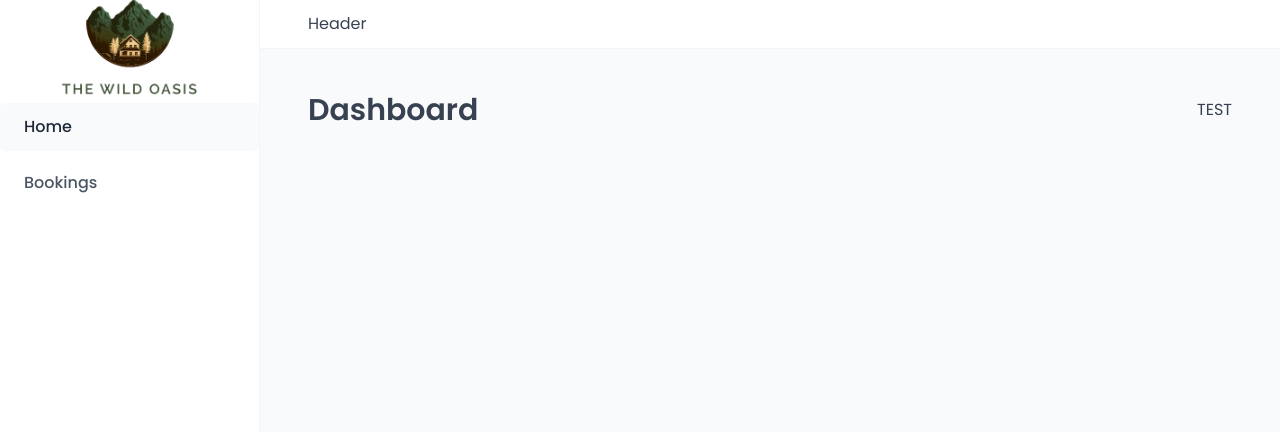
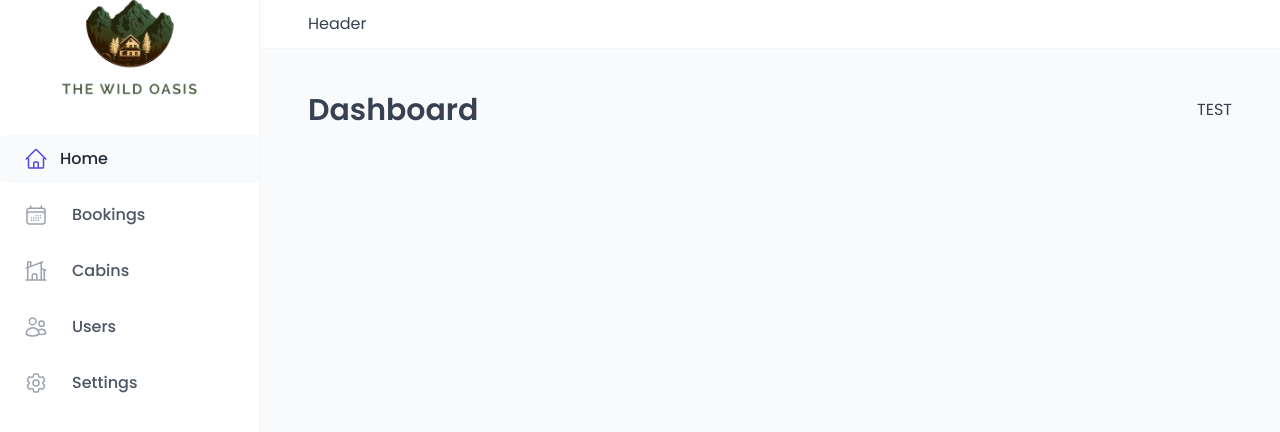
Before and after one commit to yannsf29/HotelReservation, a React (Vite) app: page /dashboard in a window 1280 px wide. Shown: the top 432 px of the page. Built offline with nearby package versions, Linux system fonts and the light colour scheme; a web font is replaced by a local one.

Commit message:
added navBar

```diff
--- a/src/ui/MainNav.jsx
+++ b/src/ui/MainNav.jsx
@@ -1,5 +1,12 @@
 import { NavLink } from "react-router-dom";
 import styled from "styled-components";
+import {
+  HiOutlineCalendarDays,
+  HiOutlineCog6Tooth,
+  HiOutlineHome,
+  HiOutlineHomeModern,
+  HiOutlineUsers,
+} from "react-icons/hi2";
 
 const NavList = styled.ul`
   display: flex;
@@ -51,10 +58,38 @@
     <nav>
       <NavList>
         <li>
-          <StyledNavLink to="./dashboard">Home</StyledNavLink>{" "}
+          <StyledNavLink to="./dashboard">
+            <HiOutlineHome />
+            <span>Home</span>
+          </StyledNavLink>{" "}
         </li>
         <li>
-          <StyledNavLink to="./bookings">Bookings</StyledNavLink>{" "}
+          <StyledNavLink to="./bookings">
+            <HiOutlineCalendarDays />
+            <span></span>
+            Bookings
+          </StyledNavLink>{" "}
+        </li>
+        <li>
+          <StyledNavLink to="./cabins">
+            <HiOutlineHomeModern />
+            <span></span>
+            Cabins
+          </StyledNavLink>{" "}
+        </li>
+        <li>
+          <StyledNavLink to="./users">
+            <HiOutlineUsers />
+            <span></span>
+            Users
+          </StyledNavLink>{" "}
+        </li>
+        <li>
+          <StyledNavLink to="./settings">
+            <HiOutlineCog6Tooth />
+            <span></span>
+            Settings
+          </StyledNavLink>{" "}
         </li>
       </NavList>
     </nav>
--- a/src/ui/SideBar.jsx
+++ b/src/ui/SideBar.jsx
@@ -7,6 +7,9 @@
   padding: 3.2rem 2.4 rem;
   border-right: 1px solid var(--color-grey-100);
   grid-row: 1/ -1;
+  display: flex;
+  flex-direction: column;
+  gap: 3.2rem;
 `;
 
 const SideBar = () => {
```
